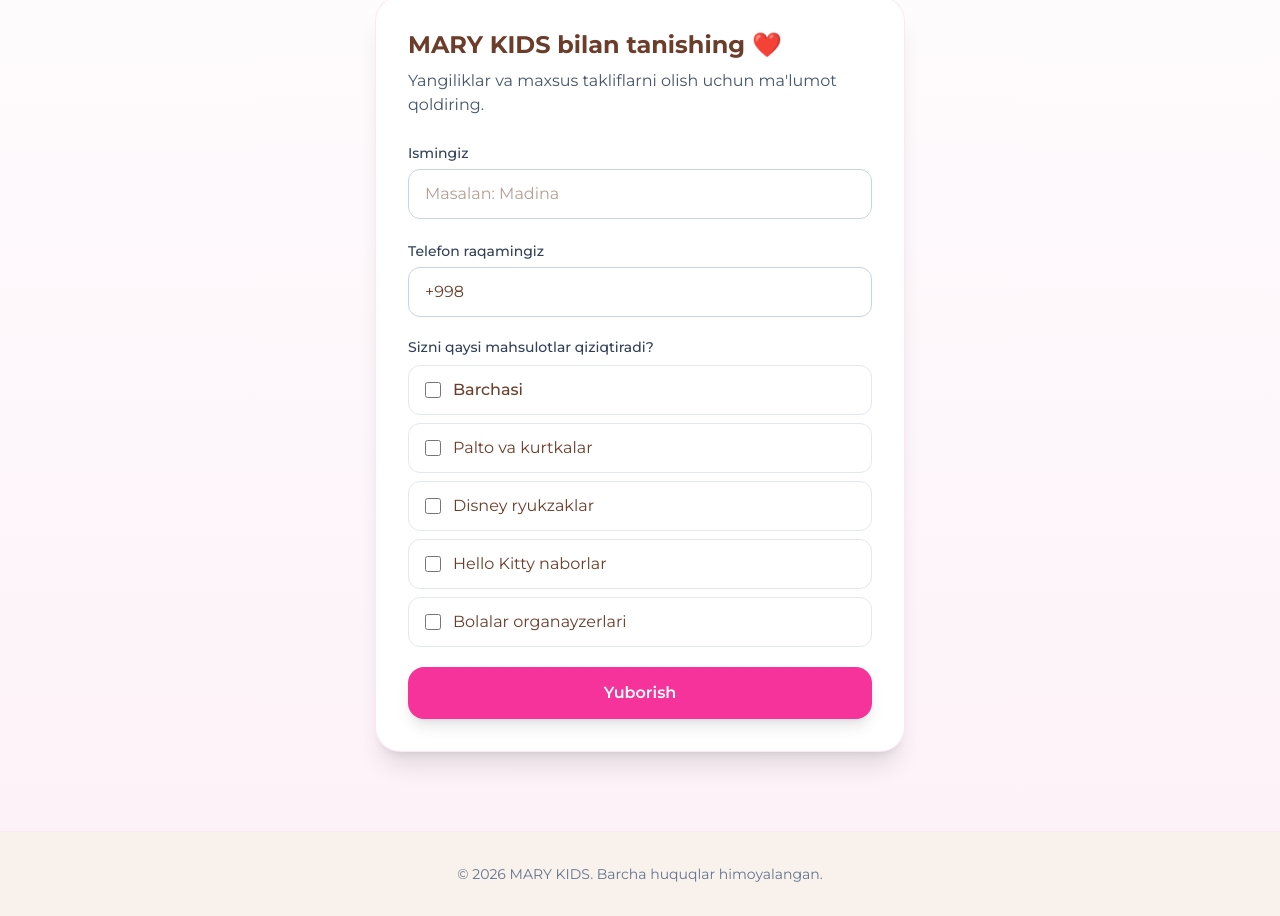
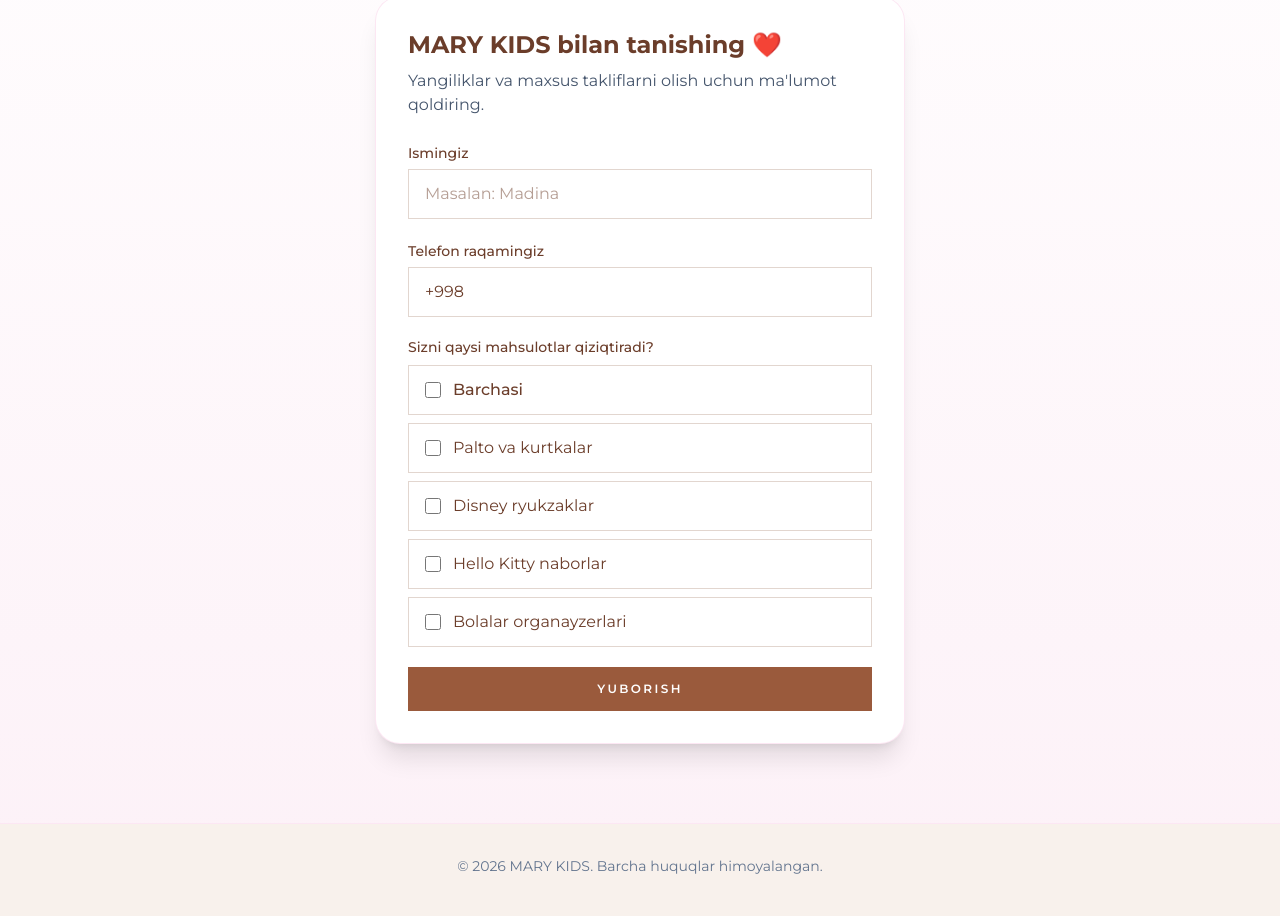
Before and after one commit to shiringafurova1998/MaryKids-landing-page, a Next.js app: page / in a window 1280 px wide. Shown: the part 3208-4124 px from the top of the page. Built offline with nearby package versions, Linux system fonts and the light colour scheme; no server answers.

Commit message:
Update LeadForm.js

```diff
--- a/app/components/LeadForm.js
+++ b/app/components/LeadForm.js
@@ -79,7 +79,7 @@ export default function LeadForm() {
 
   if (status === "success") {
     return (
-      <div className="mt-6 rounded-2xl bg-pink-50 p-6 text-center text-pink-800">
+      <div className="mt-6 bg-blush p-6 text-center text-cocoa">
         <p className="text-lg font-semibold">Rahmat! Ma&apos;lumotingiz qabul qilindi ❤️</p>
         <p className="mt-1">Tez orada siz bilan bog&apos;lanamiz.</p>
         <button onClick={() => setStatus("idle")} className="mt-4 text-sm font-medium underline">
@@ -90,21 +90,21 @@ export default function LeadForm() {
   }
 
   const inputClass = (field) =>
-    `mt-1 w-full rounded-xl border px-4 py-3 outline-none transition focus:ring-2 ${
+    `mt-1 w-full border px-4 py-3 outline-none transition focus:ring-2 ${
       errors[field]
         ? "border-red-400 focus:ring-red-200"
-        : "border-slate-300 focus:border-pink-400 focus:ring-pink-100"
+        : "border-[#e2d6cf] focus:border-dusty focus:ring-blush"
     }`;
 
   const chip = (active) =>
-    `flex cursor-pointer items-center gap-3 rounded-xl border px-4 py-3 transition ${
-      active ? "border-pink-400 bg-pink-50 text-pink-700" : "border-slate-200 hover:border-pink-200"
+    `flex cursor-pointer items-center gap-3 border px-4 py-3 transition ${
+      active ? "border-dusty bg-blush text-cocoa" : "border-[#e2d6cf] hover:border-dusty"
     }`;
 
   return (
     <form onSubmit={onSubmit} noValidate className="mt-6 space-y-5">
       <label className="block">
-        <span className="text-sm font-medium text-slate-700">Ismingiz</span>
+        <span className="text-sm font-medium text-cocoa">Ismingiz</span>
         <input
           type="text"
           autoComplete="given-name"
@@ -120,7 +120,7 @@ export default function LeadForm() {
       </label>
 
       <label className="block">
-        <span className="text-sm font-medium text-slate-700">Telefon raqamingiz</span>
+        <span className="text-sm font-medium text-cocoa">Telefon raqamingiz</span>
         <input
           type="tel"
           inputMode="tel"
@@ -137,10 +137,10 @@ export default function LeadForm() {
       </label>
 
       <fieldset>
-        <legend className="text-sm font-medium text-slate-700">Sizni qaysi mahsulotlar qiziqtiradi?</legend>
+        <legend className="text-sm font-medium text-cocoa">Sizni qaysi mahsulotlar qiziqtiradi?</legend>
         <div className="mt-2 grid gap-2">
           <label className={chip(allSelected)}>
-            <input type="checkbox" checked={allSelected} onChange={toggleAll} className="h-4 w-4 accent-pink-500" />
+            <input type="checkbox" checked={allSelected} onChange={toggleAll} className="h-4 w-4 accent-[#9a5a3c]" />
             <span className="font-medium">Barchasi</span>
           </label>
           {INTERESTS.map((item) => (
@@ -149,7 +149,7 @@ export default function LeadForm() {
                 type="checkbox"
                 checked={form.interests.includes(item)}
                 onChange={() => toggle(item)}
-                className="h-4 w-4 accent-pink-500"
+                className="h-4 w-4 accent-[#9a5a3c]"
               />
               <span>{item}</span>
             </label>
@@ -159,7 +159,7 @@ export default function LeadForm() {
       </fieldset>
 
       {status === "error" && (
-        <p className="rounded-xl bg-red-50 p-3 text-sm text-red-700">
+        <p className="bg-red-50 p-3 text-sm text-red-700">
           Xatolik yuz berdi. Iltimos, qaytadan urinib ko&apos;ring.
         </p>
       )}
@@ -167,7 +167,7 @@ export default function LeadForm() {
       <button
         type="submit"
         disabled={status === "sending"}
-        className="w-full rounded-2xl bg-pink-500 py-3.5 font-semibold text-white shadow-lg transition hover:bg-pink-600 disabled:opacity-60"
+        className="w-full bg-rust py-3.5 text-xs font-semibold uppercase tracking-[0.2em] text-white transition hover:bg-cocoa disabled:opacity-60"
       >
         {status === "sending" ? "Yuborilmoqda..." : "Yuborish"}
       </button>
```
